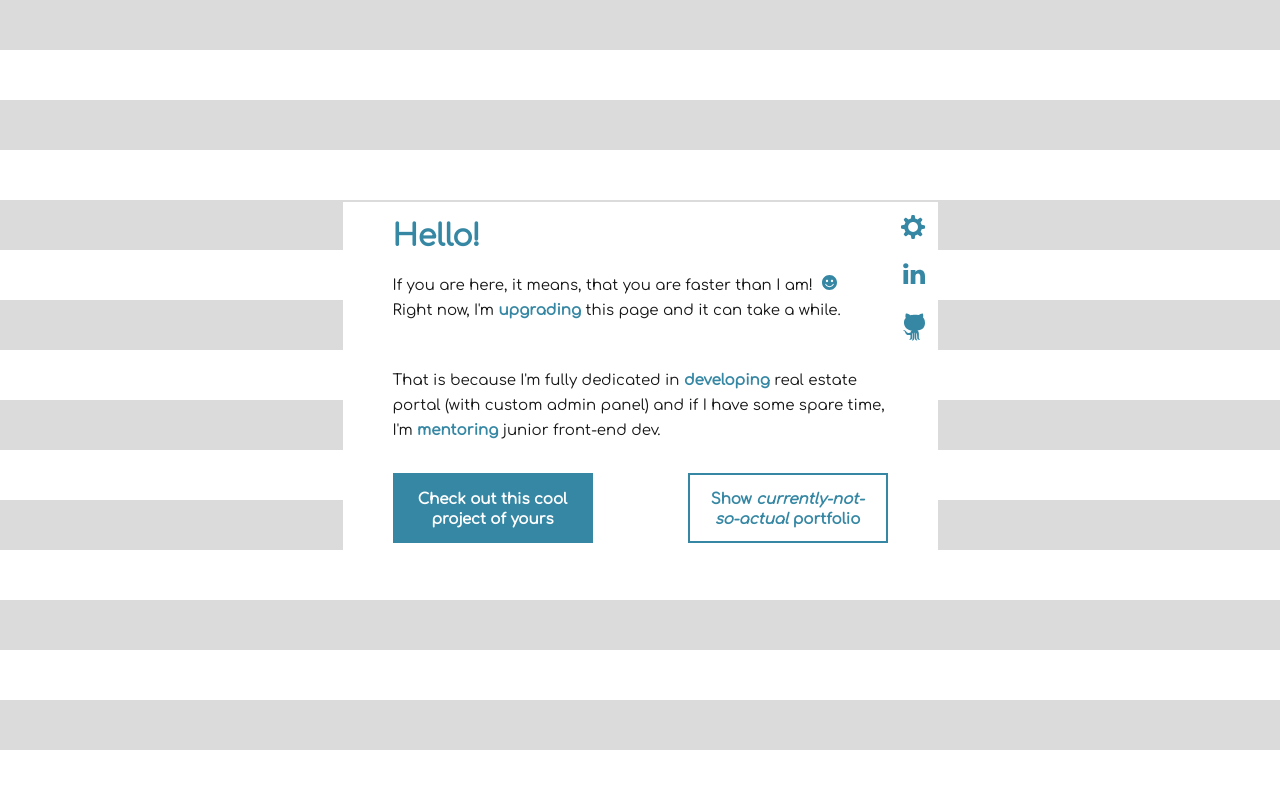
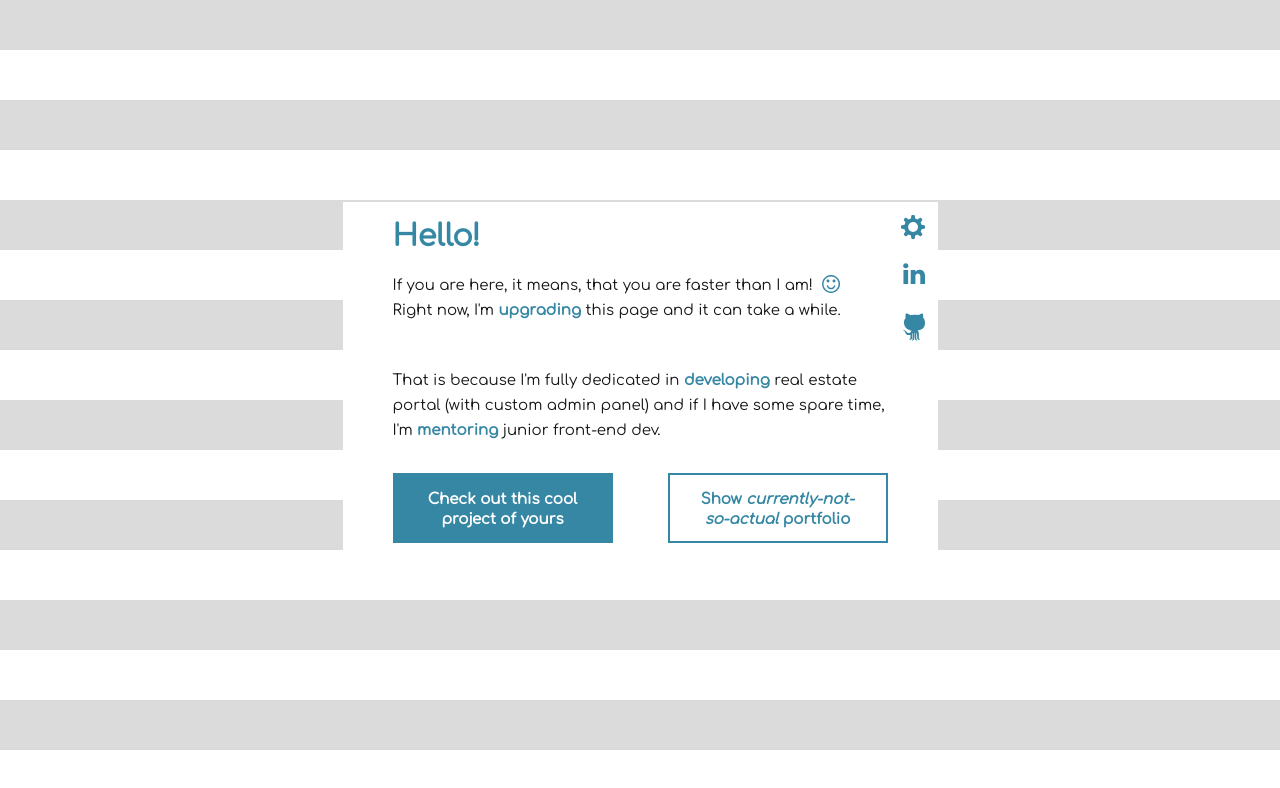
Before and after one commit to nataliakulas/stripefolio-landing, a Gatsby site: page / in a window 1280 px wide. Built offline with nearby package versions, Linux system fonts and the light colour scheme; Gatsby itself is replaced by a stand-in of ours.

Commit message:
smiley changed; some other fixes

```diff
--- a/src/components/Button.js
+++ b/src/components/Button.js
@@ -120,7 +120,7 @@ export const LinkOuter = styled.a`
   }
 
   @media (min-width: 768px) {
-    width: 200px;
+    width: 220px;
     font-size: 15px;
     padding: 15px 20px;
   }
@@ -156,7 +156,7 @@ export const LinkInner = styled(Link)`
   }
 
   @media (min-width: 768px) {
-    width: 200px;
+    width: 220px;
     font-size: 15px;
 
     padding: 15px 20px;
--- a/src/components/Icon.js
+++ b/src/components/Icon.js
@@ -9,7 +9,9 @@ const Svg = styled.svg`
   min-width: ${({ id }) => (id === type.SMILE ? 15 : 40)}px;
   min-height: ${({ id }) => (id === type.SMILE ? 15 : 40)}px;
   transition: all 0.3s;
-  transform: translate(${({ id }) => (id === type.SMILE ? 5 : 50)}px, 0);
+  transform: translate(
+    ${({ id }) => (id === type.SMILE ? "5px, 3px" : "50px, 0")}
+  );
 `;
 
 export default ({ id, theme }) => {
@@ -22,14 +24,14 @@ export default ({ id, theme }) => {
       case type.GITHUB:
         return "-10 0 106 120";
       default:
-        return "0 0 455 455";
+        return "0 0 438 438";
     }
   }
 
   return (
     <Svg
-      width={id === type.SMILE ? 15 : 24}
-      height={id === type.SMILE ? 15 : 40}
+      width={id === type.SMILE ? 18 : 24}
+      height={id === type.SMILE ? 18 : 40}
       viewBox={viewBox(id)}
       id={id}
     >
@@ -57,14 +59,40 @@ export default ({ id, theme }) => {
         />
       )}
       {id === type.SMILE && (
-        <path
-          d="M227.5,0C101.855,0,0,101.855,0,227.5S101.855,455,227.5,455S455,353.145,455,227.5S353.145,0,227.5,0z M303.514,146.486
-	c19.33,0,35,15.67,35,35s-15.67,35-35,35c-19.33,0-35-15.67-35-35S284.184,146.486,303.514,146.486z M151.486,146.486
-	c19.33,0,35,15.67,35,35s-15.67,35-35,35c-19.33,0-35-15.67-35-35S132.156,146.486,151.486,146.486z M227.5,370
-	c-59.42,0-113.171-37.504-133.752-93.325l28.148-10.378C138.15,310.381,180.589,340,227.5,340s89.35-29.619,105.604-73.703
-	l28.148,10.378C340.671,332.496,286.92,370,227.5,370z"
-          fill={makeSecondary(theme)}
-        />
+        <g fill={makeSecondary(theme)}>
+          <path
+            d="M409.132,109.205c-19.608-33.592-46.205-60.189-79.798-79.796C295.733,9.803,259.054,0.002,219.273,0.002
+			c-39.781,0-76.47,9.801-110.063,29.407c-33.595,19.604-60.192,46.201-79.8,79.796C9.801,142.802,0,179.491,0,219.269
+			c0,39.78,9.804,76.463,29.407,110.062c19.607,33.592,46.204,60.189,79.799,79.798c33.597,19.603,70.283,29.403,110.063,29.403
+			s76.47-9.801,110.065-29.403c33.593-19.608,60.189-46.206,79.795-79.798c19.603-33.599,29.403-70.284,29.403-110.062
+			C438.533,179.487,428.732,142.797,409.132,109.205z M387.433,290.215c-9.709,22.556-22.696,41.973-38.969,58.245
+			c-16.271,16.269-35.689,29.26-58.245,38.965c-22.555,9.712-46.202,14.564-70.946,14.564c-24.744,0-48.391-4.859-70.948-14.564
+			c-22.554-9.705-41.971-22.696-58.245-38.965c-16.269-16.275-29.259-35.687-38.97-58.245
+			c-9.707-22.552-14.562-46.206-14.562-70.946c0-24.744,4.854-48.391,14.562-70.948c9.707-22.554,22.697-41.968,38.97-58.245
+			c16.274-16.269,35.691-29.26,58.245-38.97c22.554-9.704,46.205-14.558,70.948-14.558c24.74,0,48.395,4.851,70.946,14.558
+			c22.556,9.707,41.97,22.698,58.245,38.97c16.272,16.274,29.26,35.688,38.969,58.245c9.709,22.554,14.564,46.201,14.564,70.948
+			C402.001,244.013,397.142,267.666,387.433,290.215z"
+          />
+          <path
+            d="M312.06,247.533c-4.757-1.532-9.418-1.136-13.99,1.144s-7.617,5.899-9.13,10.849
+			c-4.754,15.229-13.562,27.555-26.412,36.973c-12.844,9.421-27.265,14.134-43.255,14.134c-15.986,0-30.402-4.716-43.252-14.134
+			c-12.847-9.421-21.65-21.744-26.409-36.973c-1.521-4.949-4.521-8.569-8.992-10.849c-4.473-2.279-9.087-2.676-13.846-1.144
+			c-4.949,1.52-8.564,4.518-10.85,8.987c-2.284,4.469-2.666,9.096-1.141,13.846c7.039,23.038,20.173,41.593,39.397,55.679
+			c19.226,14.086,40.924,21.121,65.096,21.121c24.169,0,45.873-7.035,65.098-21.121c19.212-14.093,32.347-32.641,39.389-55.679
+			c1.533-4.75,1.15-9.377-1.136-13.846C320.334,252.051,316.81,249.061,312.06,247.533z"
+          />
+          <path
+            d="M146.181,182.727c10.085,0,18.699-3.576,25.837-10.709c7.139-7.135,10.708-15.749,10.708-25.837
+			c0-10.089-3.569-18.699-10.708-25.837s-15.752-10.709-25.837-10.709c-10.088,0-18.702,3.571-25.84,10.709
+			c-7.135,7.139-10.707,15.749-10.707,25.837c0,10.088,3.568,18.702,10.707,25.837C127.482,179.154,136.092,182.727,146.181,182.727
+			z"
+          />
+          <path
+            d="M292.359,109.633c-10.089,0-18.706,3.571-25.845,10.709c-7.132,7.139-10.708,15.749-10.708,25.837
+			c0,10.088,3.576,18.702,10.708,25.837c7.139,7.137,15.756,10.709,25.845,10.709c10.081,0,18.698-3.576,25.837-10.709
+			c7.139-7.135,10.708-15.749,10.708-25.837c0-10.089-3.569-18.699-10.708-25.837S302.44,109.633,292.359,109.633z"
+          />
+        </g>
       )}
     </Svg>
   );
--- a/src/pages/index.js
+++ b/src/pages/index.js
@@ -81,10 +81,13 @@ export default () => {
             dev.
           </P>
           <Bin>
-            <LinkInner theme={theme} to="/cid">
+            <LinkInner theme={theme} to="/project">
               Check out this cool project of yours
             </LinkInner>
-            <LinkOuter theme={theme} href="https://stripefolio.surge.sh">
+            <LinkOuter
+              theme={theme}
+              href="https://stripefolio-deprecated.surge.sh/"
+            >
               Show <i>currently-not-so-actual</i> portfolio
             </LinkOuter>
           </Bin>
```
